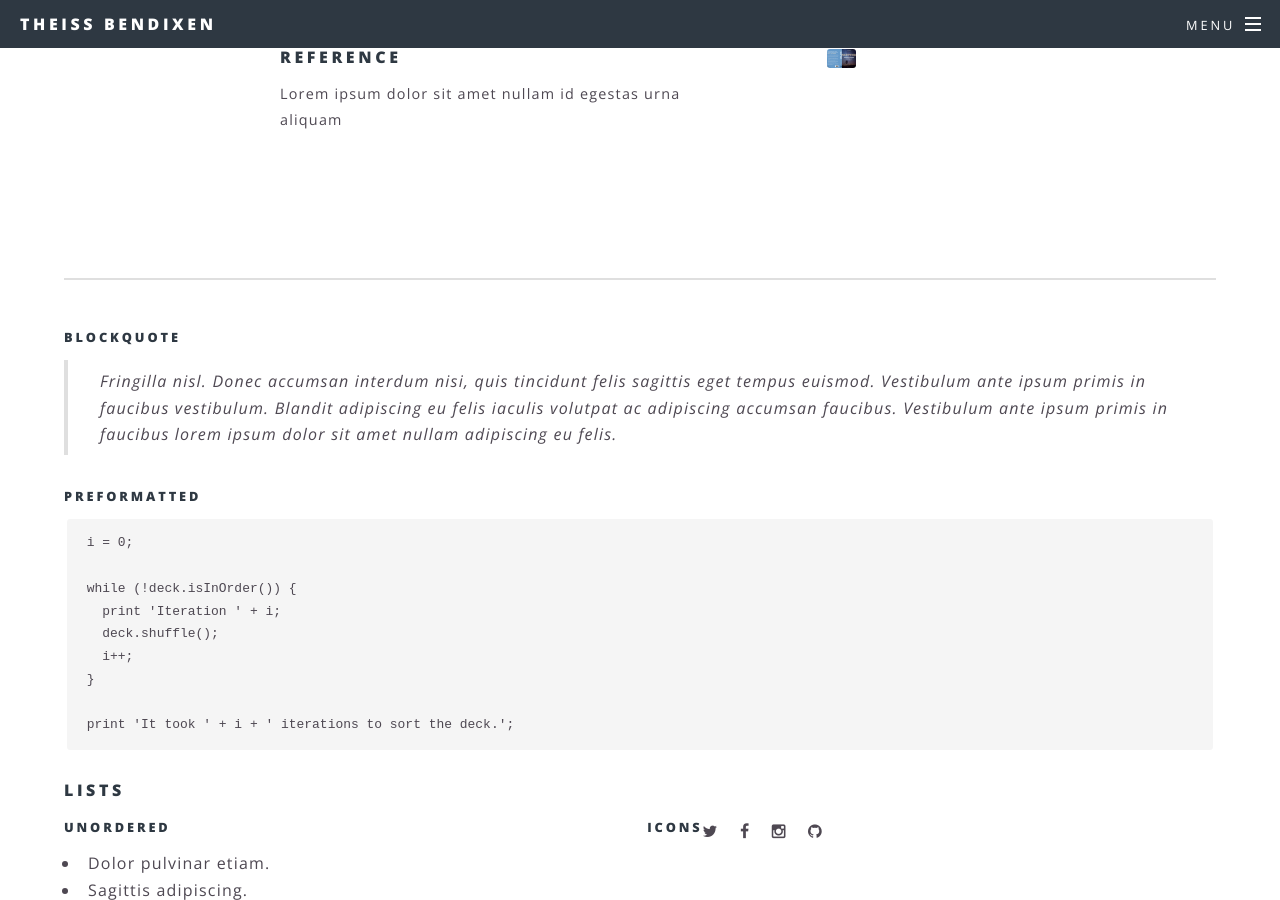
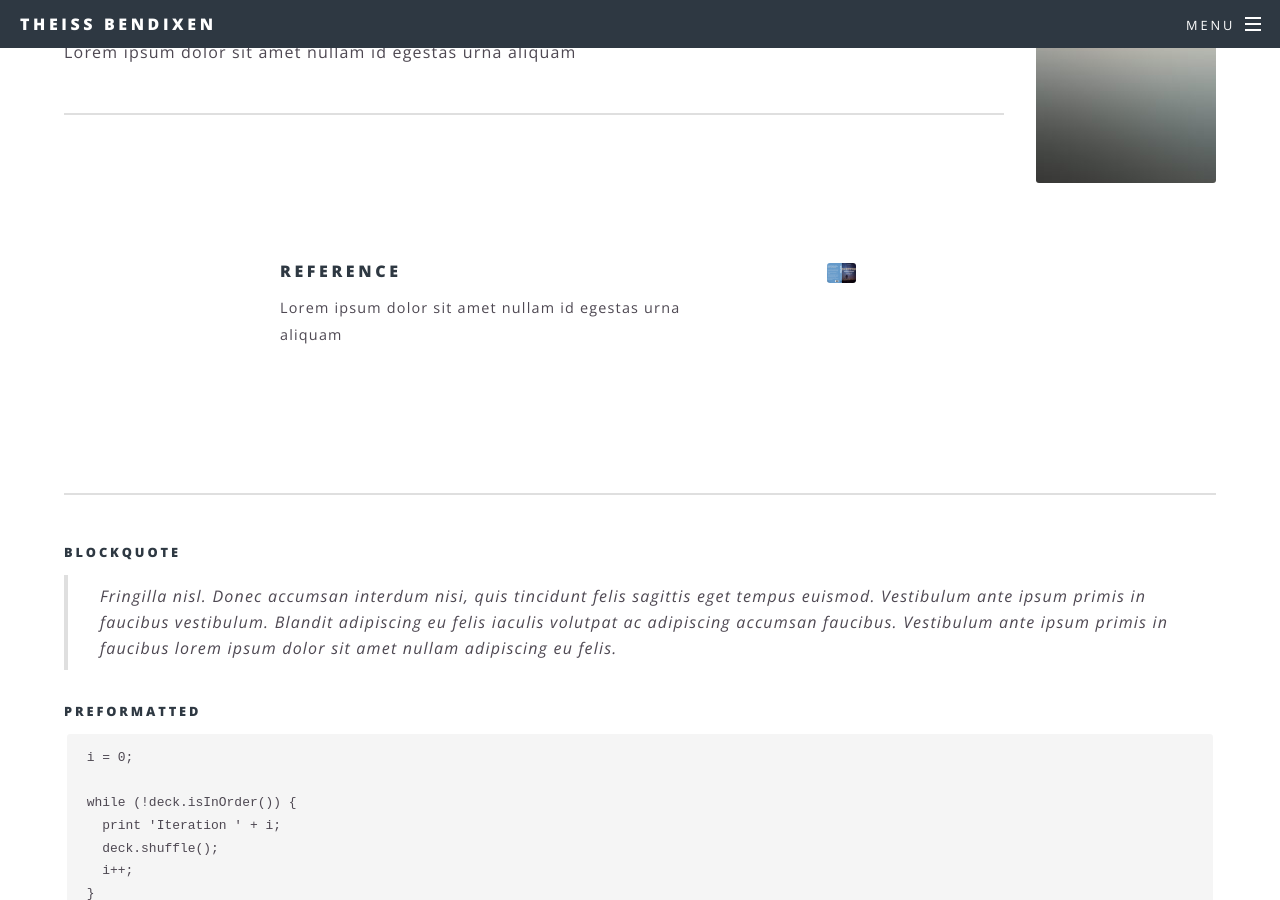
Before and after one commit to tbendixen/tbendixen.github.io, a Jekyll site: the page built from elements.html, in a window 1280 px wide and 900 px high, scrolled down 1746 px. Built offline with Jekyll 4.4.1, drawn with Linux system fonts in a browser that asks for light colours.

Commit message:
Update elements.html

```diff
--- a/elements.html
+++ b/elements.html
@@ -31,6 +31,13 @@
 				<hr />
 
 				<p><span class="image left"><img src="images/pic04.jpg" alt="" /></span><h4>Reference</h4>
+							<p>Lorem ipsum dolor sit amet nullam id egestas urna aliquam</p></p>
+
+				<hr />
+
+				<hr />
+
+				<p><span class="image right"><img src="images/pic04.jpg" alt="" /></span><h4>Reference</h4>
 							<p>Lorem ipsum dolor sit amet nullam id egestas urna aliquam</p></p>
 
 				<hr />
```
